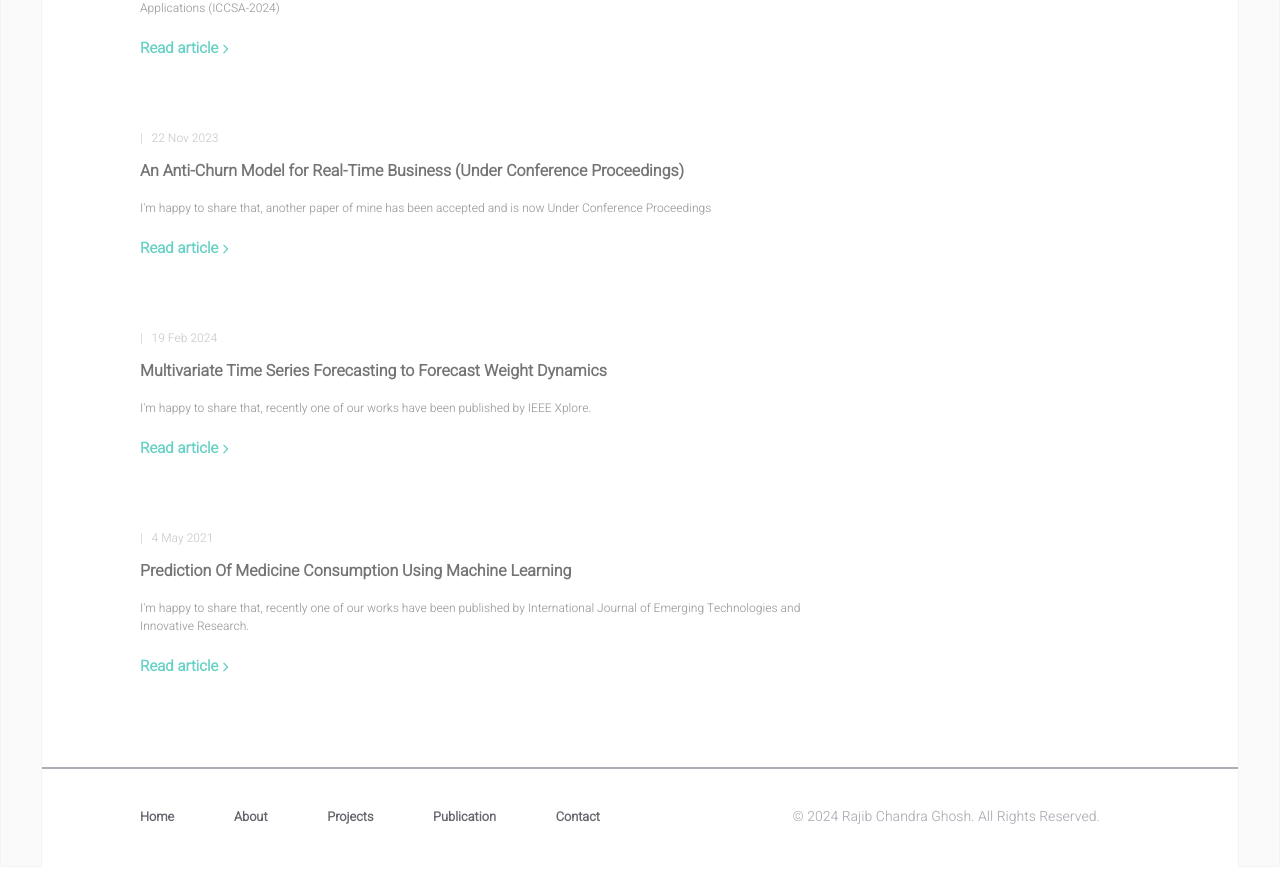
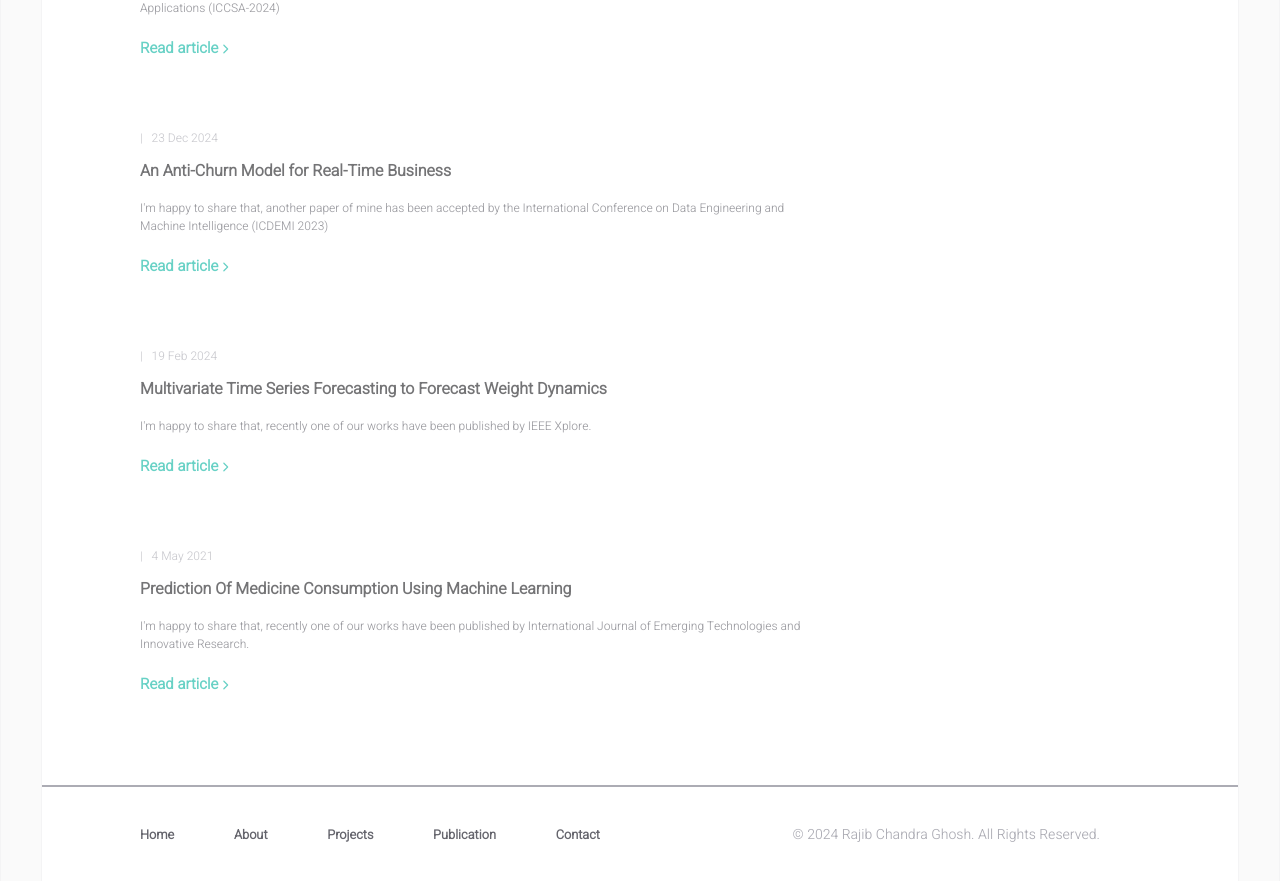
Before and after one commit to Dev100324/Portfolio--RajibChandraGhosh, a React (Create React App) app: page / in a window 1280 px wide. Shown: the part 1812-2693 px from the top of the page. Built offline with nearby package versions, Linux system fonts and the light colour scheme.

Commit message:
Update articles.js

```diff
--- a/src/data/articles.js
+++ b/src/data/articles.js
@@ -102,9 +102,9 @@ function article_1() {
 
 function article_2() {
 	return {
-		date: "22 Nov 2023",
-		title: "An Anti-Churn Model for Real-Time Business (Under Conference Proceedings)",
-		description: `I'm happy to share that, another paper of mine has been accepted and is now Under Conference Proceedings`,
+		date: "23 Dec 2024",
+		title: "An Anti-Churn Model for Real-Time Business",
+		description: `I'm happy to share that, another paper of mine has been accepted by the International Conference on Data Engineering and Machine Intelligence (ICDEMI 2023)`,
 		style: `
 		.article-content {
 			display: flex;
@@ -122,12 +122,9 @@ function article_2() {
 			<React.Fragment>
 				<div className="article-content">
 					<div className="paragraph">
-						Excited to share the news of my recent paper, "An
-						Anti-Churn Model for Real-Time Business," is Under
-						Conference Proceedings in International Conference on
-						Data Engineering and Machine Intelligence(2023-ICDEMI){" "}
+						Excited to share the news that my recent paper, 'An Anti-Churn Model for Real-Time Business,' has been published in the Conference Proceedings of the International Conference on Data Engineering and Machine Intelligence (2023-ICDEMI){" "}
 						<a
-							href="https://easychair.org/cfp/icdemi2023?spy=626122"
+							href="https://link.springer.com/chapter/10.1007/978-981-97-7616-0_1"
 							target="_blank"
 							rel="noreferrer"
 						>
```
